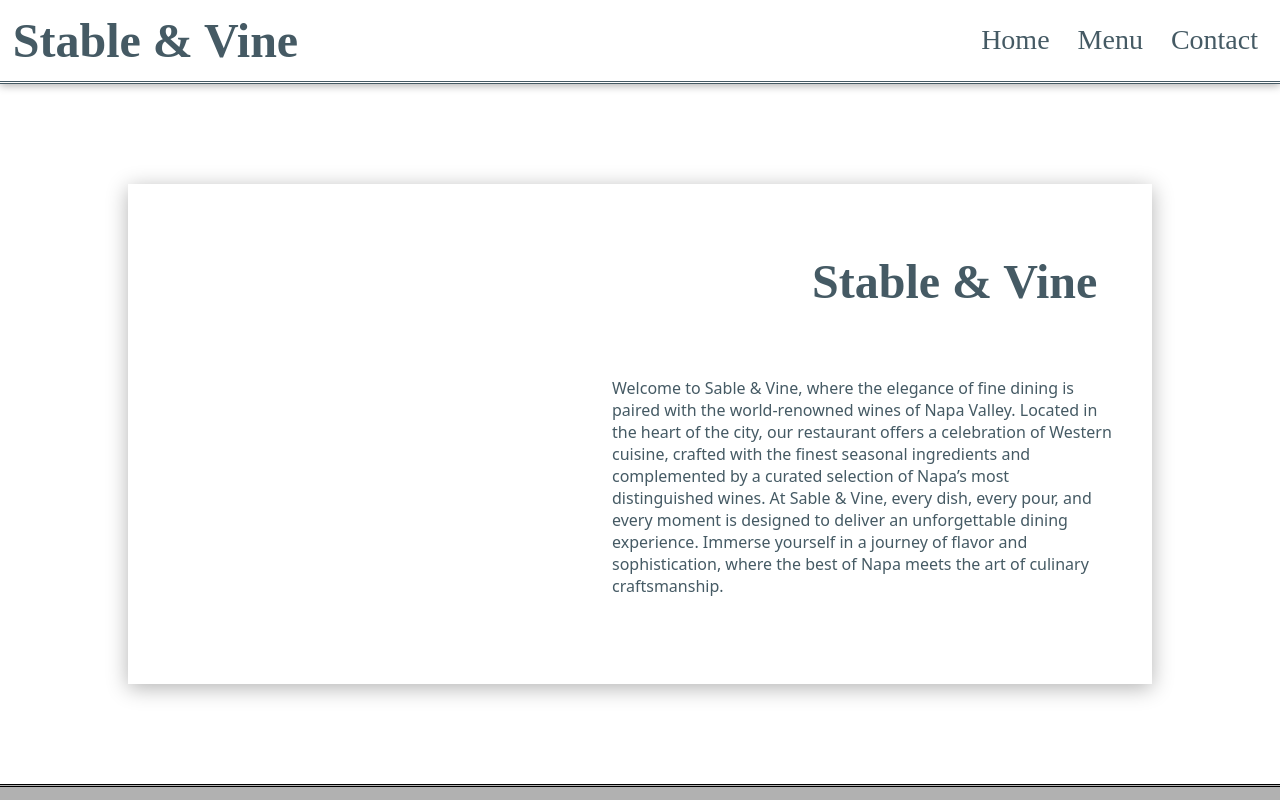
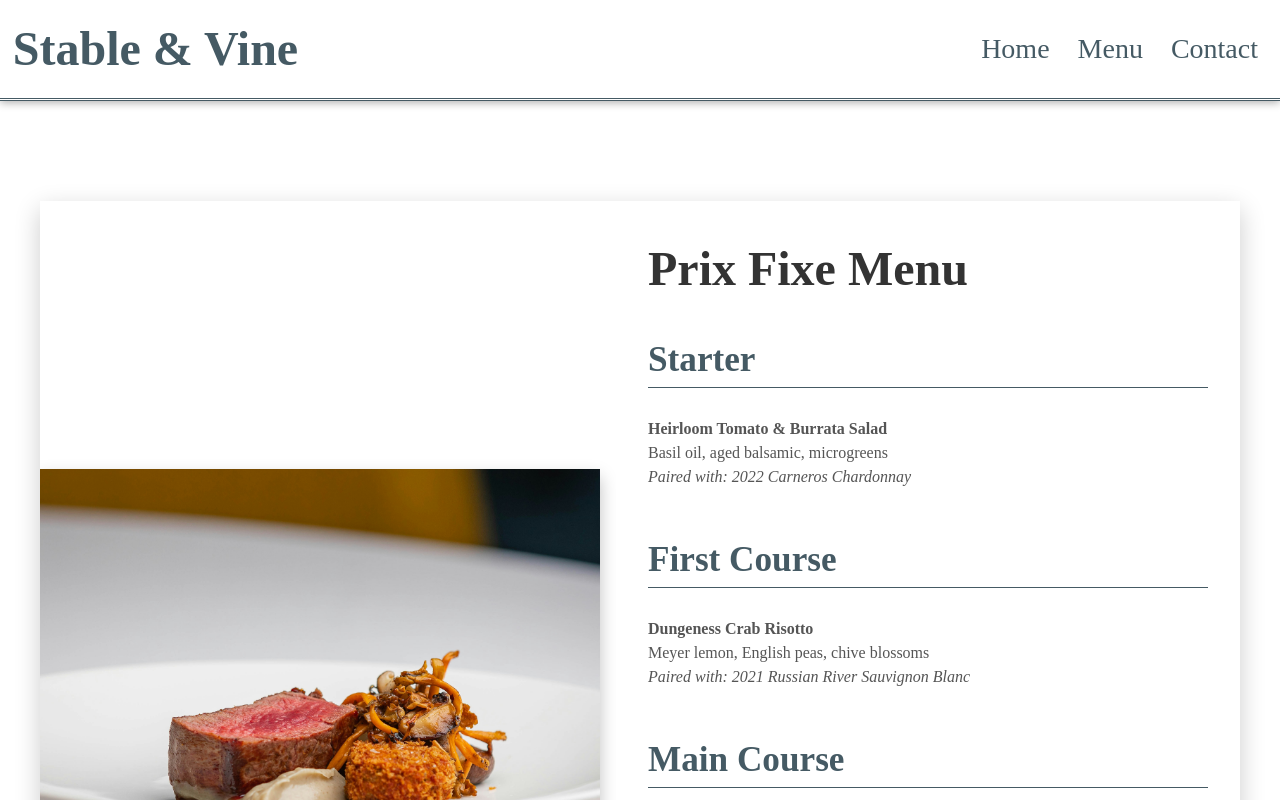
Before and after one commit to drummpy/odin-restaurant, a website built with webpack: page src/template.html in a window 1280 px wide. Both pictures are taken after a click on the button "Menu". Shown: the top 800 px of the page. Built offline with nearby package versions, Linux system fonts and the light colour scheme; files whose address does not match are found by name; a web font is replaced by a local one.

Commit message:
Add menu functionality with styling and images

```diff
--- a/src/index.js
+++ b/src/index.js
@@ -1,5 +1,6 @@
 import "./styles.css";
 import { showHome } from "./home";
+import { showMenu } from "./menu";
 
 const homebutton = document.getElementById("buttonhome");
 const menubutton = document.getElementById("buttonmenu");
@@ -18,6 +19,8 @@ homebutton.addEventListener("click", () => {
 
 menubutton.addEventListener("click", () => {
   console.log("Menu Button Pressed");
+  clearContent();
+  showMenu(content);
 });
 
 contactbutton.addEventListener("click", () => {
--- /dev/null
+++ b/src/menu.js
@@ -0,0 +1,42 @@
+import menuImage from "./img/food.jpg";
+
+export function showMenu(target) {
+  target.innerHTML = `
+    <div class="menu-container">
+        <div class="menu-image">
+            <img src="${menuImage}" alt="Fine Dining Food">
+        </div>
+        <div class="menu-content">
+            <h1>Prix Fixe Menu</h1>
+
+            <div class="menu-section">
+                <h2>Starter</h2>
+                <p><strong>Heirloom Tomato & Burrata Salad</strong><br>
+                Basil oil, aged balsamic, microgreens<br>
+                <em>Paired with: 2022 Carneros Chardonnay</em></p>
+            </div>
+
+            <div class="menu-section">
+                <h2>First Course</h2>
+                <p><strong>Dungeness Crab Risotto</strong><br>
+                Meyer lemon, English peas, chive blossoms<br>
+                <em>Paired with: 2021 Russian River Sauvignon Blanc</em></p>
+            </div>
+
+            <div class="menu-section">
+                <h2>Main Course</h2>
+                <p><strong>Sonoma Lamb Loin</strong><br>
+                Charred asparagus, wild mushroom jus, rosemary potatoes<br>
+                <em>Paired with: 2019 Napa Valley Cabernet Sauvignon</em></p>
+            </div>
+
+            <div class="menu-section">
+                <h2>Dessert</h2>
+                <p><strong>Olive Oil Citrus Cake</strong><br>
+                Lemon crème fraîche, honeycomb, fresh berries<br>
+                <em>Paired with: Late Harvest Muscat</em></p>
+            </div>
+        </div>
+    </div>
+    `;
+}
--- a/src/styles.css
+++ b/src/styles.css
@@ -4,10 +4,11 @@ html,
 body {
   margin: 0;
   padding: 0;
-  font-family: system-ui, "Segoe UI", Roboto, Helvetica, Arial, sans-serif,
-    "Apple Color Emoji", "Segoe UI Emoji", "Segoe UI Symbol";
+  font-family: "Times New Roman", system-ui, "Segoe UI", Roboto, Helvetica,
+    Arial, sans-serif, "Apple Color Emoji", "Segoe UI Emoji", "Segoe UI Symbol";
   background-color: #ffffff;
   color: #455a64;
+  line-height: 1.5;
 }
 
 .ms-madi-regular {
@@ -53,6 +54,7 @@ button {
   position: relative;
   width: 80%;
   max-width: 1200px;
+  min-width: 575px;
   margin: 100px auto;
   padding-top: 100px;
   background-size: cover;
@@ -139,3 +141,58 @@ button {
 .footer-text a:hover {
   color: #f9a825;
 }
+
+.menu-container {
+  display: flex;
+  justify-content: center;
+  align-items: center;
+  max-width: 1200px;
+  margin: 100px auto; /* center horizontally with margin */
+  box-shadow: 0 8px 24px rgba(0, 0, 0, 0.2);
+  overflow: hidden;
+}
+
+/* Left Side - Image */
+.menu-image {
+  flex: 1;
+  min-width: 300px;
+  height: 400px;
+  margin-right: 1rem;
+}
+
+.menu-image img {
+  width: 100%;
+  height: 100%;
+  object-fit: cover;
+  box-shadow: 0 8px 16px rgba(0, 0, 0, 0.25);
+}
+
+/* Right Side - Text Content */
+.menu-content {
+  flex: 1;
+  background-color: #ffffff;
+  padding: 2rem;
+  display: flex;
+  flex-direction: column;
+  justify-content: center;
+  text-align: left;
+}
+
+.menu-content h1 {
+  margin: 0;
+  font-size: 3rem;
+  color: #333;
+  font-family: "Ms Madi";
+}
+
+.menu-content h2 {
+  font-size: 2.2rem;
+  font-family: "Ms Madi";
+  border-bottom: 1px solid;
+}
+
+.menu-content p {
+  font-size: 1rem;
+  color: #555;
+  margin-top: 1rem;
+}
```
Also changed, not shown: README.md, src/home.js (indentation only), src/img/food.jpg (added).
